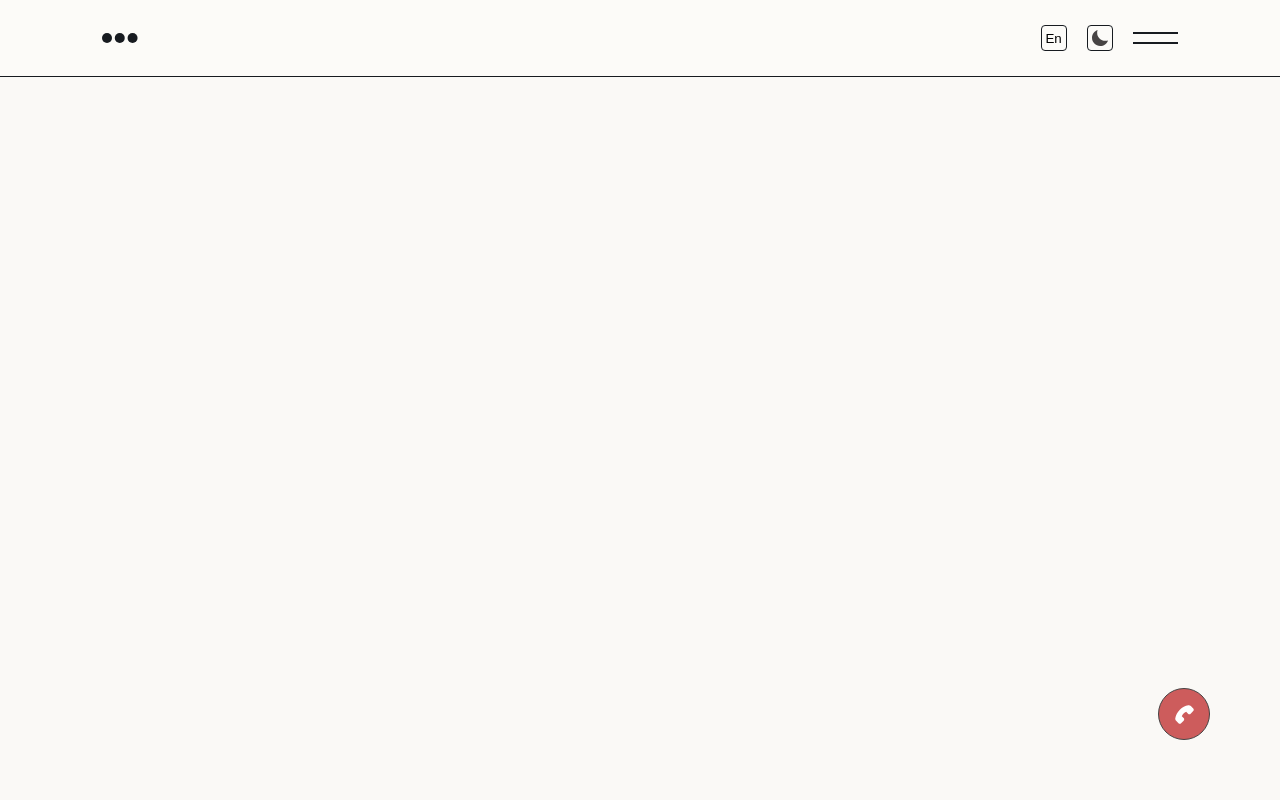
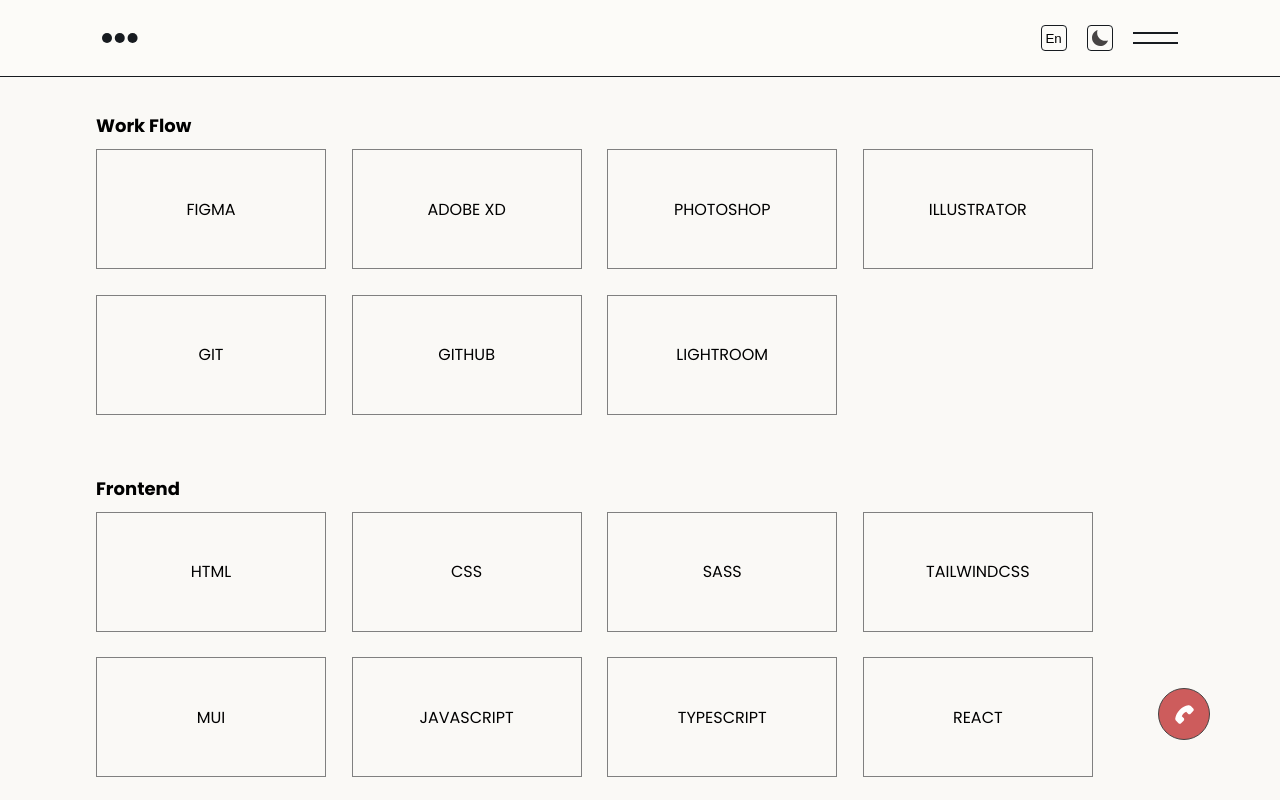
Before and after one commit to Victor-Umeh/portfolio, a React (Vite) app: page /uses in a window 1280 px wide. Before the commit this address had no page. Built offline with nearby package versions, Linux system fonts and the light colour scheme.

Commit message:
uses: added styled comp and styles

```diff
--- a/src/App.tsx
+++ b/src/App.tsx
@@ -4,7 +4,9 @@
 import MainNav from "./components/MainNav";
 import Home from "./pages/home";
 import About from "./pages/about";
-
+import Tools from "./pages/tools";
+import Works from "./pages/Works";
+import Resume from "./pages/resume";
 import Container from "./components/Container";
 
 const App = () => {
@@ -17,9 +19,9 @@
           <Routes>
             <Route path="/" element={<Home />} />
             <Route path="/about" element={<About />} />
-            <Route path="/test" element={<Container />}></Route>
-            <Route path="/work" element={<Container />}></Route>
-            <Route path="/resume" element={<Container />}></Route>
+            <Route path="/work" element={<Works />}></Route>
+            <Route path="/resume" element={<Resume />}></Route>
+            <Route path="/uses" element={<Tools />}></Route>
           </Routes>
         </Container>
       </BrowserRouter>
--- a/src/components/styled/About.styled.ts
+++ b/src/components/styled/About.styled.ts
@@ -1,31 +1,32 @@
 import styled from "styled-components";
 
 interface Props {
-  min: string;
-  max?: string;
   width: string;
+  dis?: string;
 }
 export const AboutWrapper = styled.section`
   display: flex;
   flex-direction: column;
-  width: 90%;
+  width: 85%;
+  height: 100%;
   margin-inline: auto;
-  gap: 0rem;
+  /* border: 1px solid red; */
 
   @media (min-width: 768px) {
+    flex-direction: row;
     justify-content: stretch;
     width: 84%;
-    gap: 6rem;
+    gap: 1vw;
   }
 `;
 export const StyledCanvas = styled.section<Props>`
-  padding: 2rem 0;
-  min-height: ${({ min }) => min};
-  max-height: ${({ max }) => max};
+  display: ${({ dis }) => dis};
+  height: 100%;
   position: relative;
   font-family: "Poppins", sans-serif;
 
   @media (min-width: 768px) {
+    display: block;
     height: 100%;
     width: ${({ width }) => width};
     padding-block: 4rem;
@@ -35,13 +36,16 @@
     display: flex;
     flex-direction: column;
     gap: 2rem;
-    padding: 3rem 8rem;
+    padding: 3rem;
     border: 1px solid gray;
-    min-height: 30%;
+    max-height: 100%;
+    height: 100%;
+
     overflow-y: auto;
 
     @media (min-width: 768px) {
       height: 100%;
+      padding: 3rem 5rem;
     }
   }
 
--- /dev/null
+++ b/src/components/styled/Tools.styled.ts
@@ -0,0 +1,46 @@
+import styled from "styled-components";
+interface Props {
+  mt?: string;
+}
+
+export const ToolsWrapper = styled.section`
+  font-family: "Poppins", sans-serif;
+  width: 85%;
+  height: 100%;
+  margin-inline: auto;
+  padding-top: 1rem;
+
+  @media (min-width: 768px) {
+    padding-top: 3.5rem;
+  }
+`;
+
+export const StyledSection = styled.section`
+  display: flex;
+  flex-wrap: no-wrap;
+  gap: 2vw;
+  overflow-x: hidden;
+
+  @media (min-width: 600px) {
+    flex-wrap: wrap;
+  }
+`;
+export const Tool = styled.div`
+  display: flex;
+  align-items: center;
+  justify-content: center;
+  width: min(80vw, 23rem);
+  min-height: 50rem;
+  border: 1px solid grey;
+
+  @media (min-width: 600px) {
+    width: min(50vw, 23rem);
+    height: 12rem;
+    min-height: auto;
+  }
+`;
+export const StyledHeader = styled.h2<Props>`
+  font-size: 1.8rem;
+  margin-top: ${({ mt }) => mt};
+  padding-bottom: 1rem;
+`;
--- a/src/components/styled/elements.styled.ts
+++ b/src/components/styled/elements.styled.ts
@@ -8,7 +8,6 @@
 }
 
 export const Main = styled.main<Props>`
-  width: 100%;
   background-color: ${({ theme }) => theme.body};
   position: relative;
   /* border: 1px solid red; */
--- a/src/pages/Works.tsx
+++ b/src/pages/Works.tsx
@@ -1,5 +1,5 @@
-const work = () => {
+const Works = () => {
   return <div>work</div>;
 };
 
-export default work;
+export default Works;
--- a/src/pages/about.tsx
+++ b/src/pages/about.tsx
@@ -4,7 +4,7 @@
   return (
     <>
       <AboutWrapper>
-        <StyledCanvas min="58vh" width="65%">
+        <StyledCanvas width="65%">
           <div className="article">
             <div>
               <p>Hey there,</p>
@@ -18,7 +18,6 @@
                 aspiring blockchain developer.
               </p>
             </div>
-
             <div>
               <h3>Hobbies</h3>
               <p>
@@ -35,7 +34,7 @@
             </p>
           </div>
         </StyledCanvas>
-        <StyledCanvas min="30vh" width="35%">
+        <StyledCanvas width="35%" dis="none">
           <div className="article hobbies__img">
             <p>Hobbies</p>
           </div>
--- a/src/pages/resume.tsx
+++ b/src/pages/resume.tsx
@@ -1,5 +1,5 @@
-const resume = () => {
+const Resume = () => {
   return <div>resume</div>;
 };
 
-export default resume;
+export default Resume;
--- a/src/pages/tools.tsx
+++ b/src/pages/tools.tsx
@@ -1,5 +1,39 @@
-const tools = () => {
-  return <div>tools</div>;
+import {
+  Tool,
+  ToolsWrapper,
+  StyledSection,
+  StyledHeader,
+} from "../components/styled/Tools.styled";
+
+const Tools = () => {
+  return (
+    <>
+      <ToolsWrapper>
+        <StyledHeader>Work Flow</StyledHeader>
+        <StyledSection>
+          <Tool>FIGMA</Tool>
+          <Tool>ADOBE XD</Tool>
+          <Tool>PHOTOSHOP</Tool>
+          <Tool>ILLUSTRATOR</Tool>
+          <Tool>GIT</Tool>
+          <Tool>GITHUB</Tool>
+          <Tool>LIGHTROOM</Tool>
+        </StyledSection>
+
+        <StyledHeader mt="6rem">Frontend</StyledHeader>
+        <StyledSection>
+          <Tool>HTML</Tool>
+          <Tool>CSS</Tool>
+          <Tool>SASS</Tool>
+          <Tool>TAILWINDCSS</Tool>
+          <Tool>MUI</Tool>
+          <Tool>JAVASCRIPT</Tool>
+          <Tool>TYPESCRIPT</Tool>
+          <Tool>REACT</Tool>
+        </StyledSection>
+      </ToolsWrapper>
+    </>
+  );
 };
 
-export default tools;
+export default Tools;
```
